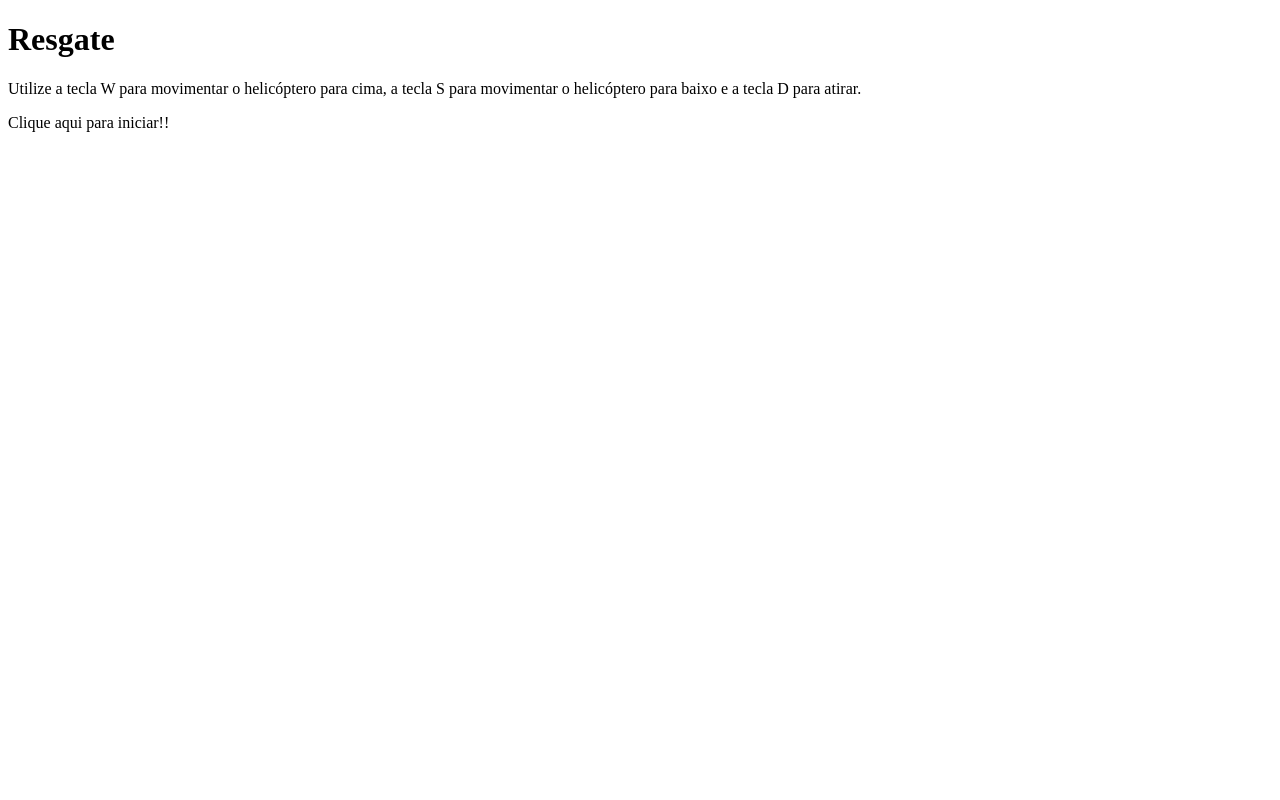
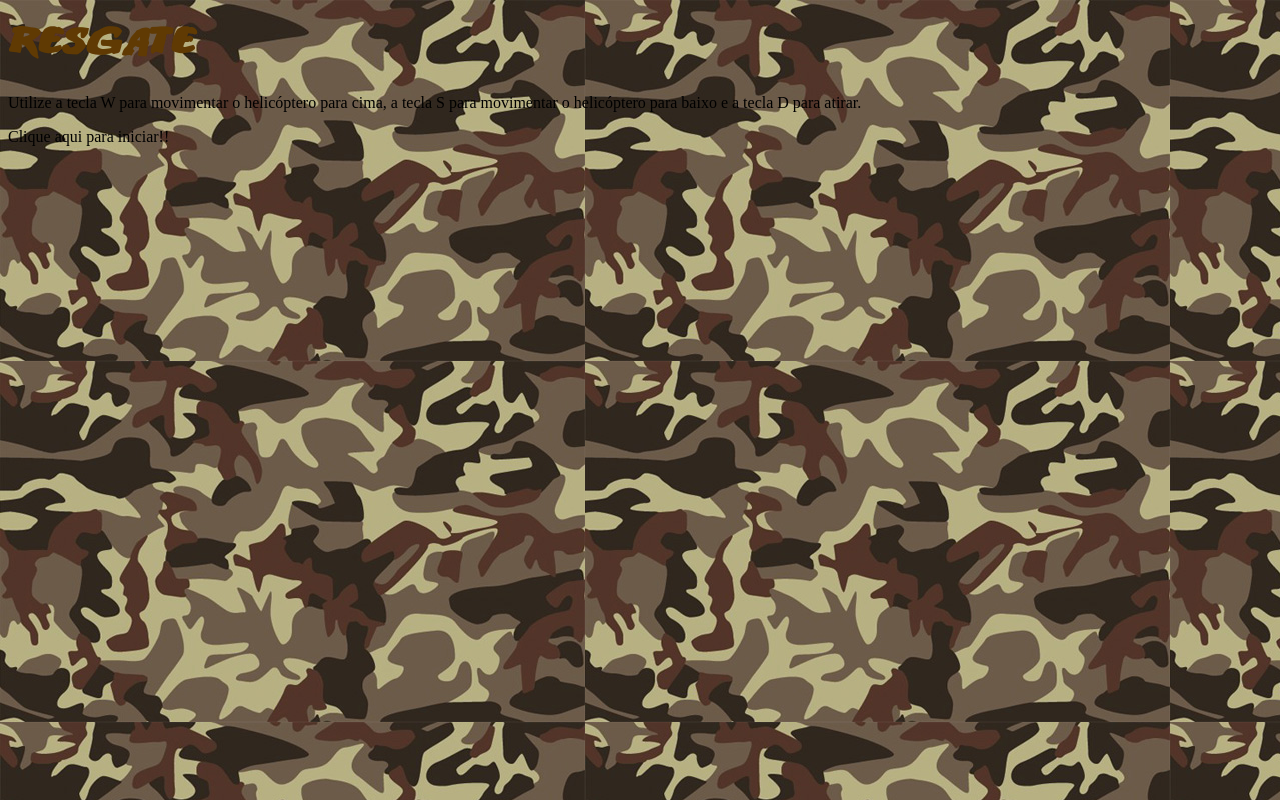
Before and after one commit to ale-mouraboni/spaceship-game, a plain HTML site: page index.html in a window 1280 px wide. Drawn offline with Linux system fonts and the light colour scheme.

Commit message:
background

```diff
--- a/index.html
+++ b/index.html
@@ -4,6 +4,7 @@
 <head>
     <meta charset="UTF-8">
     <meta name="viewport" content="width=device-width, initial-scale=1.0">
+    <link rel="stylesheet" href="jogo1/css/style.css">
     <title>Resgate</title>
 </head>
 
--- /dev/null
+++ b/jogo1/css/style.css
@@ -0,0 +1,14 @@
+@font-face {
+	font-family:Titulo;
+	src:url(../fontes/ANODETONOONE.TTF);
+}
+
+h1 {
+	font-family:Titulo;
+	font-size:40px;
+	color:#603A03;
+}
+
+body {
+	background-image:url(../img/fundo.jpg);
+}
```
